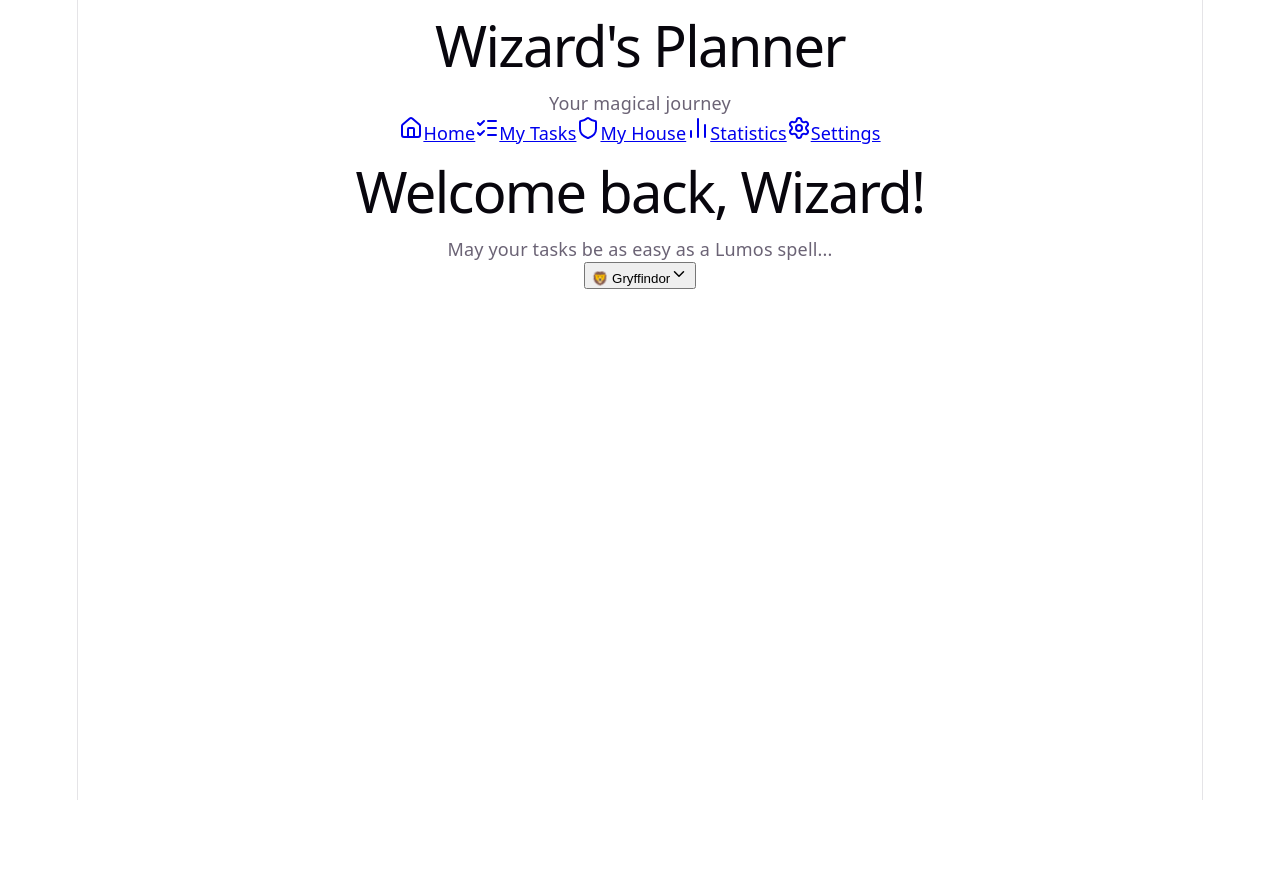
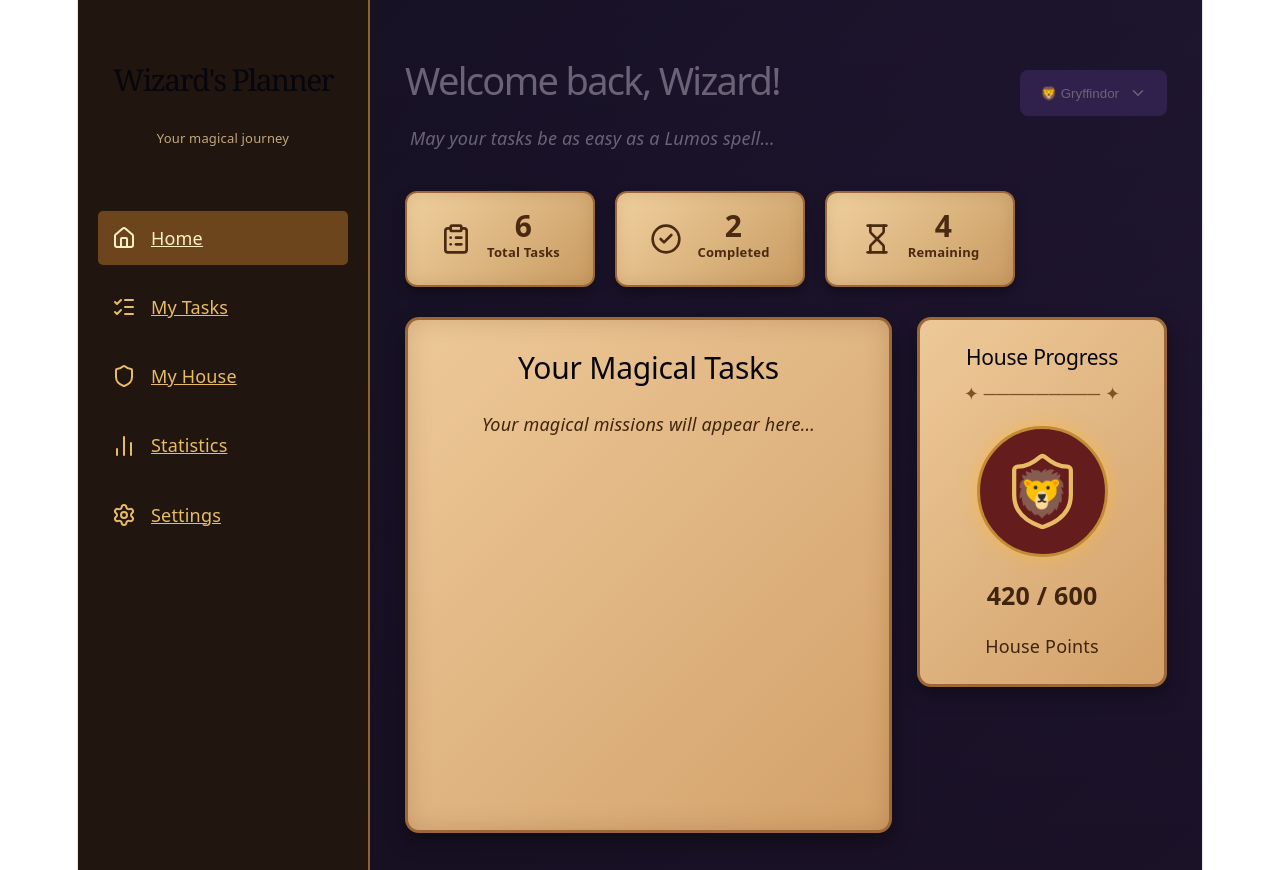
Before and after one commit to albertostizzoli/wizards-planner, a React (Vite) app: page / in a window 1280 px wide. Before the commit the page ends 800 px from the top, so only its background shows below. Built offline with nearby package versions, Linux system fonts and the light colour scheme.

Commit message:
create HouseProgress and StatsCards components

```diff
--- a/src/App.css
+++ b/src/App.css
@@ -100,3 +100,203 @@
   background: #30204c;
   color: var(--color-gold);
 }
+
+/* DASHBOARD */
+
+.dashboard-content {
+  width: 100%;
+  max-width: 1600px;
+  margin: 0 auto;
+}
+
+/* STATISTICS */
+
+.stats-container {
+  display: grid;
+  grid-template-columns: repeat(3, minmax(150px, 190px));
+  gap: 20px;
+  margin: 30px 0;
+}
+
+.stat-card {
+  display: flex;
+  align-items: center;
+  justify-content: center;
+  gap: 15px;
+
+  padding: 20px;
+
+  color: #4a2b12;
+
+  background:
+    linear-gradient(135deg, #f0d09e, #c99b62);
+
+  border: 2px solid #9b6736;
+  border-radius: 12px;
+
+  box-shadow:
+    0 5px 12px rgba(0, 0, 0, 0.35),
+    inset 0 0 15px rgba(110, 58, 20, 0.15);
+}
+
+.stat-number {
+  display: block;
+  font-size: 30px;
+  font-weight: bold;
+}
+
+.stat-card p {
+  font-size: 13px;
+  font-weight: bold;
+}
+
+/* DASHBOARD GRID */
+
+.dashboard-grid {
+  display: grid;
+  grid-template-columns: minmax(0, 1fr) 250px;
+  gap: 25px;
+  align-items: start;
+}
+
+/* TASKS PLACEHOLDER */
+
+.tasks-placeholder {
+  min-height: 450px;
+  padding: 30px;
+
+  color: #40240e;
+
+  background:
+    linear-gradient(135deg, #edc998, #d3a16a);
+
+  border: 3px solid #9b6736;
+  border-radius: 14px;
+
+  box-shadow:
+    0 8px 20px rgba(0, 0, 0, 0.4),
+    inset 0 0 25px rgba(100, 50, 15, 0.2);
+}
+
+.tasks-placeholder h2 {
+  font-size: 30px;
+  margin-bottom: 25px;
+}
+
+.tasks-placeholder p {
+  font-style: italic;
+}
+
+/* HOUSE PROGRESS */
+
+.house-progress {
+  padding: 25px 15px;
+  text-align: center;
+
+  color: #40240e;
+
+  background:
+    linear-gradient(135deg, #edc998, #d3a16a);
+
+  border: 3px solid #9b6736;
+  border-radius: 14px;
+
+  box-shadow: 0 8px 20px rgba(0, 0, 0, 0.4);
+}
+
+.house-progress h2 {
+  font-size: 21px;
+  margin-bottom: 10px;
+}
+
+.house-divider {
+  margin-bottom: 20px;
+  color: #805126;
+}
+
+.house-emblem {
+  width: 125px;
+  height: 125px;
+
+  margin: 0 auto 20px;
+
+  display: flex;
+  align-items: center;
+  justify-content: center;
+
+  position: relative;
+
+  color: #e7bc65;
+
+  background: #641c1c;
+  border: 3px solid #c18b35;
+  border-radius: 50%;
+
+  box-shadow: 0 0 18px rgba(255, 183, 55, 0.6);
+}
+
+.house-emblem span {
+  position: absolute;
+  font-size: 45px;
+}
+
+.house-progress h3 {
+  font-size: 25px;
+}
+
+.house-progress p {
+  margin-top: 5px;
+}
+
+/* RESPONSIVE */
+
+@media (max-width: 1000px) {
+  .dashboard-grid {
+    grid-template-columns: 1fr;
+  }
+
+  .dashboard-sidebar {
+    display: grid;
+    grid-template-columns: 1fr;
+  }
+
+  .stats-container {
+    grid-template-columns: repeat(3, 1fr);
+  }
+}
+
+@media (max-width: 650px) {
+  .sidebar {
+    width: 75px;
+    padding: 25px 10px;
+  }
+
+  .sidebar-brand h1 {
+    font-size: 12px;
+  }
+
+  .sidebar-brand p,
+  .nav-item span {
+    display: none;
+  }
+
+  .nav-item {
+    justify-content: center;
+  }
+
+  .main-content {
+    padding: 15px;
+  }
+
+  .welcome-header {
+    flex-wrap: wrap;
+  }
+
+  .welcome-message h1 {
+    font-size: 25px;
+  }
+
+  .stats-container {
+    grid-template-columns: 1fr;
+  }
+}
--- a/src/App.tsx
+++ b/src/App.tsx
@@ -1,12 +1,35 @@
+import "./App.css";
+
 import MainLayout from "./components/layout/MainLayout";
 import WelcomeHeader from "./components/dashboard/WelcomeHeader";
+import StatsCards from "./components/dashboard/StatsCards";
+import HouseProgress from "./components/dashboard/HouseProgress";
 
 function App() {
   return (
     <MainLayout>
+      <div className="dashboard-content">
 
-      <WelcomeHeader />
+        <WelcomeHeader />
 
+        <StatsCards />
+
+        <div className="dashboard-grid">
+
+          <section className="tasks-placeholder">
+            <h2>Your Magical Tasks</h2>
+            <p>
+              Your magical missions will appear here...
+            </p>
+          </section>
+
+          <aside className="dashboard-sidebar">
+            <HouseProgress />
+          </aside>
+
+        </div>
+
+      </div>
     </MainLayout>
   );
 }
--- a/src/components/dashboard/HouseProgress.tsx
+++ b/src/components/dashboard/HouseProgress.tsx
@@ -0,0 +1,26 @@
+import { Shield } from "lucide-react";
+
+function HouseProgress() {
+  return (
+    <section className="house-progress">
+
+      <h2>House Progress</h2>
+
+      <div className="house-divider">
+        ✦ ───────── ✦
+      </div>
+
+      <div className="house-emblem">
+        <Shield size={85} strokeWidth={1.2} />
+        <span>🦁</span>
+      </div>
+
+      <h3>420 / 600</h3>
+
+      <p>House Points</p>
+
+    </section>
+  );
+}
+
+export default HouseProgress;
--- a/src/components/dashboard/StatsCards.tsx
+++ b/src/components/dashboard/StatsCards.tsx
@@ -0,0 +1,39 @@
+import {
+  ClipboardList,
+  CheckCircle2,
+  Hourglass,
+} from "lucide-react";
+
+function StatsCards() {
+  return (
+    <section className="stats-container">
+
+      <div className="stat-card">
+        <ClipboardList size={32} />
+        <div>
+          <span className="stat-number">6</span>
+          <p>Total Tasks</p>
+        </div>
+      </div>
+
+      <div className="stat-card">
+        <CheckCircle2 size={32} />
+        <div>
+          <span className="stat-number">2</span>
+          <p>Completed</p>
+        </div>
+      </div>
+
+      <div className="stat-card">
+        <Hourglass size={32} />
+        <div>
+          <span className="stat-number">4</span>
+          <p>Remaining</p>
+        </div>
+      </div>
+
+    </section>
+  );
+}
+
+export default StatsCards;
```
